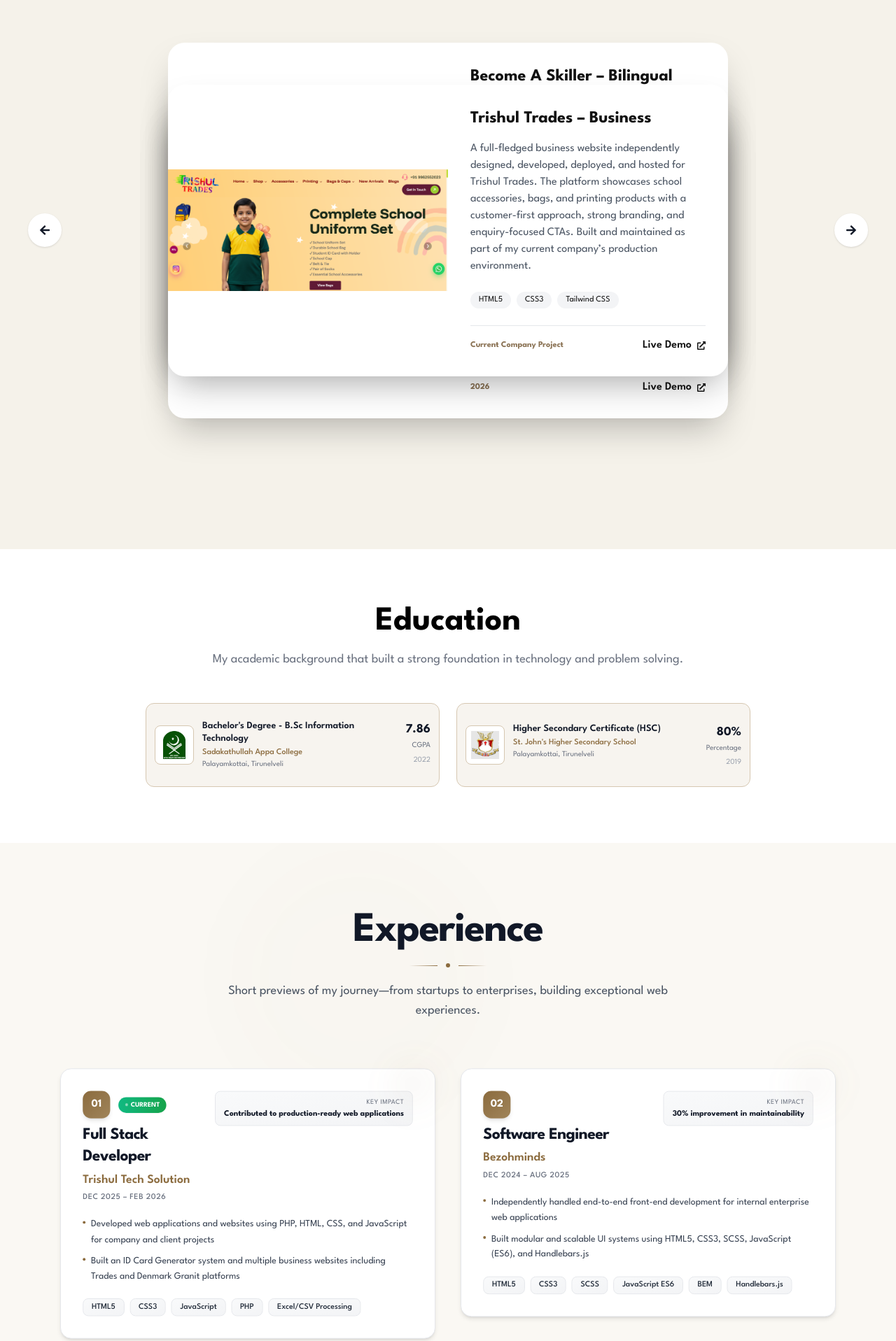
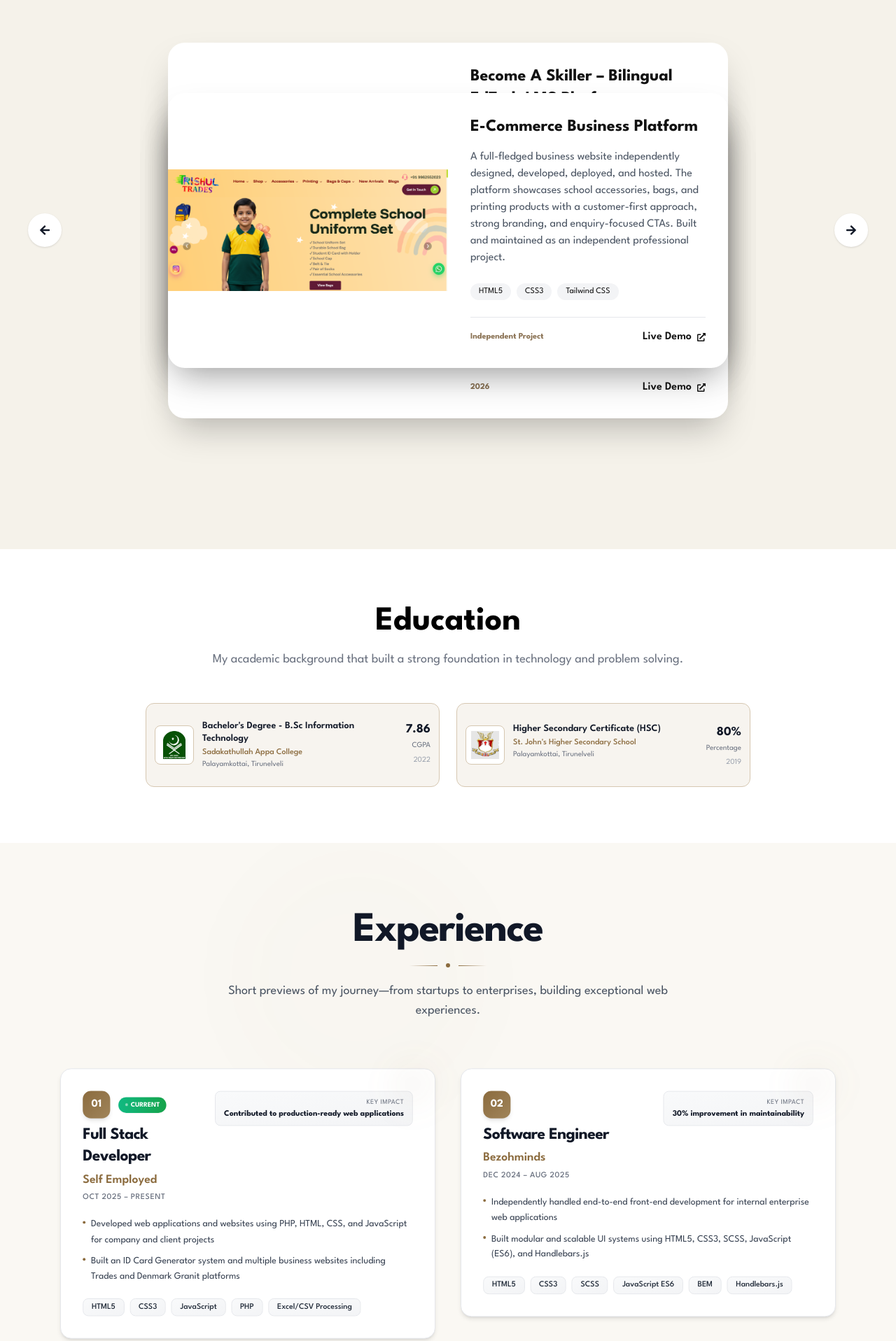
Before and after one commit to kannanVS007/React-portfolio, a React (Vite) app: page / in a window 1280 px wide. Shown: the part 2349-4266 px from the top of the page at 70% size. Built offline with nearby package versions, Linux system fonts and the light colour scheme.

Commit message:
Update company name to Self Employed and update projects

```diff
--- a/src/components/sections/Experience.jsx
+++ b/src/components/sections/Experience.jsx
@@ -5,8 +5,8 @@
     {
         id: 1,
         role: "Full Stack Developer",
-        company: "Trishul Tech Solution",
-        period: "Dec 2025 – Feb 2026",
+        company: "Self Employed",
+        period: "Oct 2025 – Present",
         current: true,
         description: [
             "Developed web applications and websites using PHP, HTML, CSS, and JavaScript for company and client projects",
--- a/src/components/sections/Projects.jsx
+++ b/src/components/sections/Projects.jsx
@@ -28,9 +28,9 @@
             "A complete PHP-based ID card generation system designed for schools to create professional student ID cards. Supports both single and bulk ID card creation with automatic photo processing and print-ready output for large-scale school requirements.",
         tech: ["PHP", "HTML", "CSS", "JavaScript", "MySQL", "GD Library"],
         image: idacard,
-        date: "Current Company Project",
+        date: "Independent Project",
         links: {
-            live: "https://idcard-generate.trishultrades.com/",
+            live: "https://idcard-generate.netlify.app/",
             github: "https://github.com/kannanVS007/id-card"
         }
     },
@@ -70,14 +70,14 @@
     },
     {
         id: 5,
-        title: "Trishul Trades – Business ",
+        title: "E-Commerce Business Platform",
         description:
-            "A full-fledged business website independently designed, developed, deployed, and hosted for Trishul Trades. The platform showcases school accessories, bags, and printing products with a customer-first approach, strong branding, and enquiry-focused CTAs. Built and maintained as part of my current company’s production environment.",
+            "A full-fledged business website independently designed, developed, deployed, and hosted. The platform showcases school accessories, bags, and printing products with a customer-first approach, strong branding, and enquiry-focused CTAs. Built and maintained as an independent professional project.",
         tech: ["HTML5", "CSS3", "Tailwind CSS"],
         image: trishul,
-        date: "Current Company Project",
+        date: "Independent Project",
         links: {
-            live: "https://trishultrades.com/"
+            live: "https://business-platform.netlify.app/"
         }
     }
 ];
```
